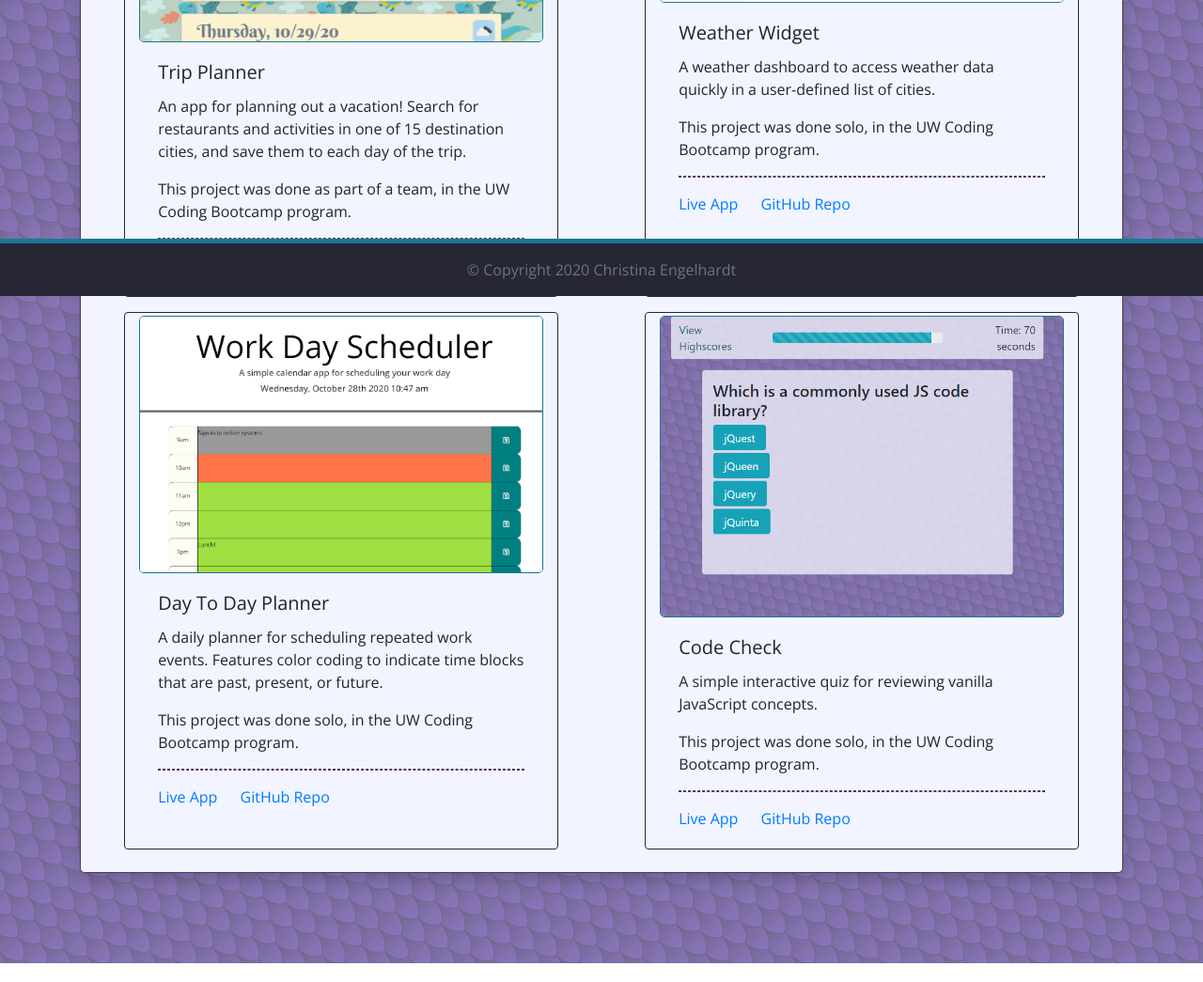
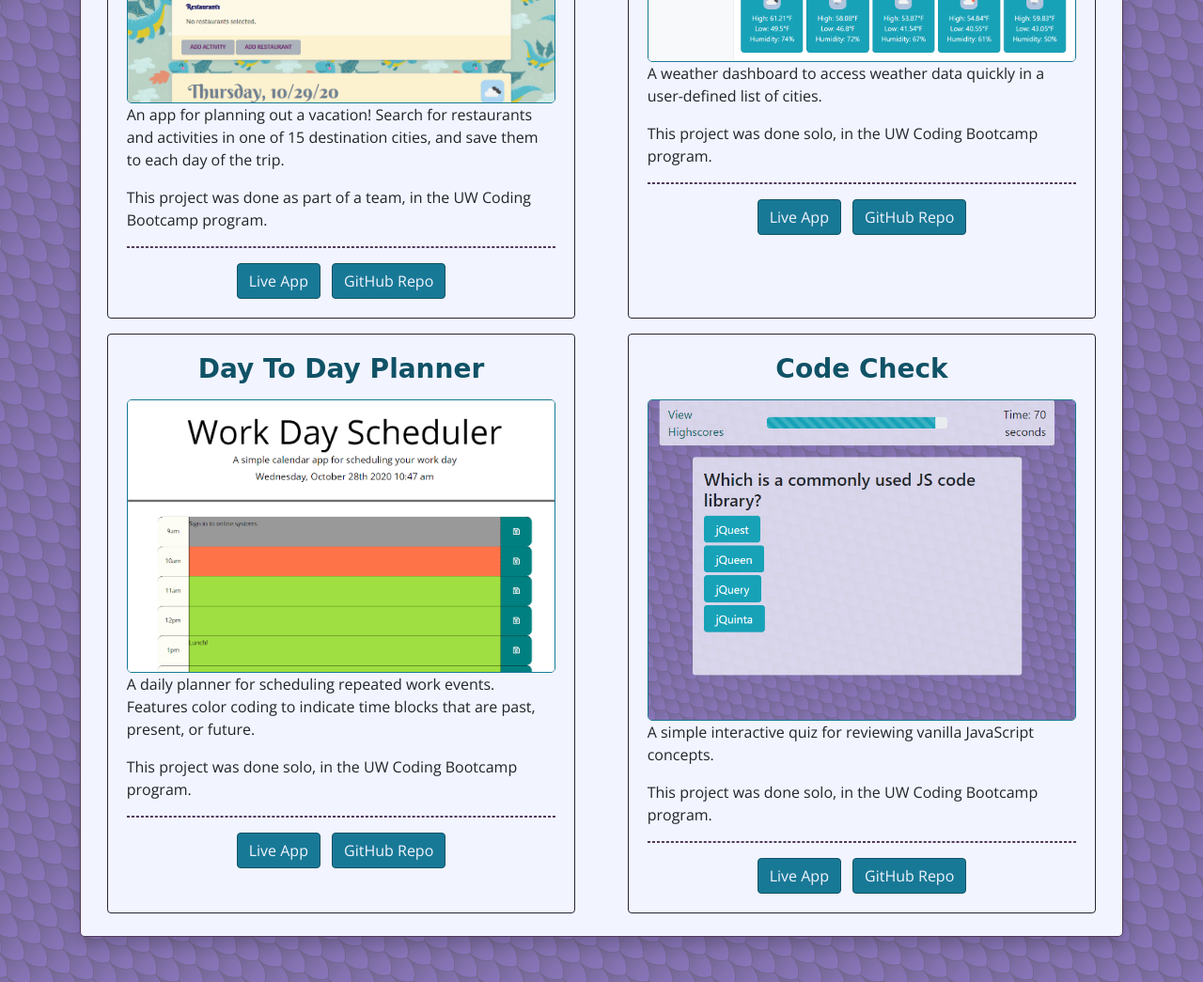
Before and after one commit to ziieng/ziieng.github.io, a plain HTML site: page portfolio.html in a window 1280 px wide. Shown: the part 485-1530 px from the top of the page at 94% size. Drawn offline with nearby package versions, Linux system fonts and the light colour scheme; a web font is replaced by a local one.

Commit message:
style tweaks

```diff
--- a/Assets/style.css
+++ b/Assets/style.css
@@ -8,10 +8,15 @@ body {
     background-image: url("fadedscales.png");
     background-repeat: repeat;
     font-family: 'Open Sans',
-    sans-serif;
+        sans-serif;
 }
 
 .navbar {
+    position: fixed;
+    top: 0;
+    width: 100%;
+    height: 4rem;
+    z-index: 2000;
     background-color: #272635;
     border-bottom: #187996 thick solid;
 }
@@ -22,7 +27,7 @@ body {
     padding-right: 1rem;
     border-radius: 10px;
     font-family: 'Overlock',
-    cursive;
+        cursive;
     font-weight: bold;
     font-size: x-large;
     color: #F2F4FF;
@@ -32,7 +37,7 @@ h1 {
     color: #105266;
     font-weight: bold;
     font-family: 'Overlock',
-    cursive;
+        cursive;
 }
 
 .pgBody {
@@ -52,13 +57,30 @@ h1 {
     border-radius: 5px;
 }
 
+body hr {
+    border: thin dashed #503859;
+}
+
 .portCard {
     border: thin solid #272635;
     background-color: #F2F4FF;
-}
+    margin-left: 10px;
+    margin-right: 10px;
+    }
 
-body hr {
-    border: thin dashed #503859;
+    @media (min-width: 768px) {
+        .portCard {
+            min-width: 40%;
+            max-width: 45%;
+        }
+    }
+
+    .card-body .card-title {
+        font-family: 'Overlock',
+            cursive;
+        color: #105266;
+        font-weight: bold;
+        text-align: center;
 }
 
 .portCard img {
@@ -67,15 +89,43 @@ body hr {
     margin-top: 3px;
 }
 
+.linkBox {
+    width: fit-content;
+}
+
+.linkBox .btn-outline-info {
+    color: #F2F4FF;
+    background-color: #187996;
+    border-color: #105266;
+    /*set the color you want here*/
+}
+
+.linkBox .btn-outline-info:hover,
+.linkBox .btn-outline-info:focus,
+.linkBox .btn-outline-info:active,
+.linkBox .btn-outline-info.active,
+.open>.dropdown-toggle.btn-outline-info {
+    color: #F2F4FF;
+    background-color: #105266;
+    border-color: rgb(37, 87, 131);
+    /*set the color you want here*/
+}
+
 dl dt {
     text-align: right !important;
 }
 
+.cont {
+    min-height: 85vh;
+    margin-bottom: auto;
+    flex-grow: 0 1 auto;
+}
+
 .footer {
-    position: fixed;
-    bottom: 0;
-    margin-top: 2rem;
+    flex-shrink: 0;
     width: 100%;
+    padding-top: 1rem;
+    padding-bottom: 1rem;
     background-color: #272635;
     border-top: #187996 thick solid;
 }
--- a/portfolio.html
+++ b/portfolio.html
@@ -15,7 +15,7 @@
     <link rel="stylesheet" href="./Assets/style.css">
 </head>
 
-<body class="d-flex flex-column h-100">
+<body class="d-flex flex-column">
     <!-- Start nav bar -->
     <nav class="navbar navbar-expand-lg navbar-dark shadow">
         <!-- Name branding -->
@@ -66,80 +66,92 @@
     <!-- End nav bar -->
 
     <!-- Main body - Portfolio -->
-    <div class="container mt-5 clearfix">
-        <main class="col py-3 pgBody shadow">
+    <div class="container cont mt-5">
+        <main class="col py-3 mt-5 pgBody shadow">
             <h1 class="text-center">Portfolio</h1>
             <hr>
             <main class="row">
-                <div class="card col-md-5 portCard mx-auto my-2">
+                <div class="card portCard mx-md-auto my-2">
+                    <div class="card-body">
+                        <h3 class="card-title">Trip Planner</h3>
                         <img src="Assets/screens/TP1.png" class="card-img-top"
                             alt="A screenshot of the Trip Planner project">
-                    <div class="card-body">
-                        <h5 class="card-title">Trip Planner</h5>
                         <p class="card-text">An app for planning out a vacation! Search for restaurants and activities
                             in one of 15
                             destination cities, and save them to each day of the trip.</p>
                         <p class="mb-0">This project was done as part of a team, in the UW Coding Bootcamp program.</p>
                         <hr>
-                        <a target="_blank" href="https://ziieng.github.io/Trip-Planner/" class="card-link">Live App</a>
-                        <a target="_blank" href="https://github.com/ziieng/Trip-Planner" class="card-link">GitHub
+                        <div class="linkBox mx-auto">
+                            <a target="_blank" href="https://ziieng.github.io/Trip-Planner/"
+                                class="btn btn-outline-info mx-1">Live App</a>
+                            <a target="_blank" href="https://github.com/ziieng/Trip-Planner"
+                                class="btn btn-outline-info mx-1">GitHub
                                 Repo</a>
                         </div>
                     </div>
-                  <div class="card col-md-5 portCard mx-auto my-2">
-                      <img src="Assets/screens/Weather.png" class="card-img-top"
+                </div>
+                <div class="card portCard mx-md-auto my-2">
+                    <div class="card-body">
+                        <h3 class="card-title">Weather Widget</h3>
+                        <img src="Assets/screens/Weather.png" class="card-img"
                             alt="A screenshot of the Weather Widget project">
-                      <div class="card-body">
-                          <h5 class="card-title">Weather Widget</h5>
                         <p class="card-text">A weather dashboard to access weather data quickly in a user-defined list
                             of cities.</p>
                         <p class="mb-0">This project was done solo, in the UW Coding Bootcamp program.</p>
                         <hr>
-                          <a target="_blank" href="https://ziieng.github.io/WeatherWidget/" class="card-link">Live
+                        <div class="linkBox mx-auto">
+                            <a target="_blank" href="https://ziieng.github.io/WeatherWidget/"
+                                class="btn btn-outline-info mx-1">Live
                                 App</a>
-                          <a target="_blank" href="https://github.com/ziieng/WeatherWidget" class="card-link">GitHub
+                            <a target="_blank" href="https://github.com/ziieng/WeatherWidget"
+                                class="btn btn-outline-info mx-1">GitHub
                                 Repo</a>
                         </div>
                     </div>
-                    <div class="card col-md-5 portCard mx-auto my-2">
-                        <img src="Assets/screens/Planner.png" class="card-img-top"
+                </div>
+                <div class="card portCard mx-md-auto my-2">
+                    <div class="card-body">
+                        <h3 class="card-title">Day To Day Planner</h3>
+                        <img src="Assets/screens/Planner.png" class="card-img"
                             alt="A screenshot of the Day Planner project">
-                        <div class="card-body">
-                            <h5 class="card-title">Day To Day Planner</h5>
                         <p class="card-text">A daily planner for scheduling repeated work events. Features color
                             coding to indicate time blocks that are past, present, or future.</p>
                         <p class="mb-0">This project was done solo, in the UW Coding Bootcamp program.</p>
                         <hr>
-                            <a target="_blank" href="https://ziieng.github.io/DayToDayPlanner/" class="card-link">Live
+                        <div class="linkBox mx-auto">
+                            <a target="_blank" href="https://ziieng.github.io/DayToDayPlanner/"
+                                class="btn btn-outline-info mx-1">Live
                                 App</a>
-                            <a target="_blank" href="https://github.com/ziieng/DayToDayPlanner" class="card-link">GitHub
+                            <a target="_blank" href="https://github.com/ziieng/DayToDayPlanner"
+                                class="btn btn-outline-info mx-1">GitHub
                                 Repo</a>
                         </div>
                     </div>
-                      <div class="card col-md-5 portCard mx-auto my-2">
-                          <img src="Assets/screens/Quiz.png" class="card-img-top"
+                </div>
+                <div class="card portCard mx-md-auto my-2">
+                    <div class="card-body">
+                        <h3 class="card-title">Code Check</h3>
+                        <img src="Assets/screens/Quiz.png" class="card-img"
                             alt="A screenshot of the Code Check project">
-                          <div class="card-body">
-                              <h5 class="card-title">Code Check</h5>
                         <p class="card-text">A simple interactive quiz for reviewing vanilla JavaScript concepts.
                         </p>
                         <p class="mb-0">This project was done solo, in the UW Coding Bootcamp program.</p>
                         <hr>
-                              <a target="_blank" href="https://ziieng.github.io/CodeCheck/" class="card-link">Live
+                        <div class="linkBox mx-auto">
+                            <a target="_blank" href="https://ziieng.github.io/CodeCheck/"
+                                class="btn btn-outline-info mx-1">Live
                                 App</a>
-                              <a target="_blank" href="https://github.com/ziieng/CodeCheck" class="card-link">GitHub
+                            <a target="_blank" href="https://github.com/ziieng/CodeCheck"
+                                class="btn btn-outline-info mx-1">GitHub
                                 Repo</a>
+                        </div>
                     </div>
                 </div>
             </main>
         </main>
     </div>
-
-    <!-- Spacer to force margin between footer and main -->
-    <div class="my-5"></div>
-
     <!-- Start footer -->
-    <footer class="footer py-3 mt-5 clearfix">
+    <footer class="footer mt-5">
         <div class="container d-flex justify-content-center">
             <span class="text-muted">&copy; Copyright 2020 Christina Engelhardt</span>
         </div>
```
Also changed, not shown: about.html (+3 -9 lines), contact.html (+4 -8 lines), index.html (+3 -7 lines). Lines whose indentation alone changed are shown as unchanged.
